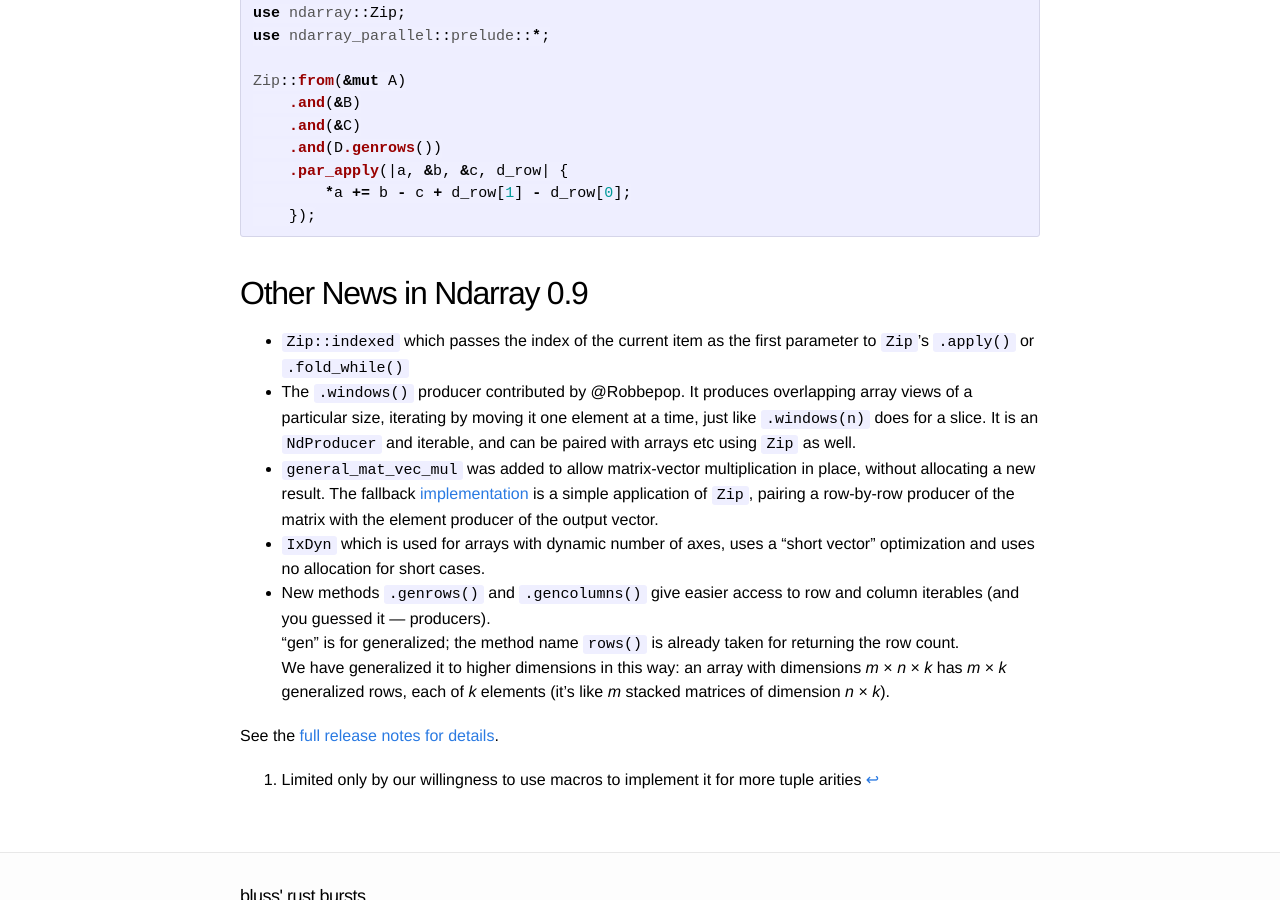
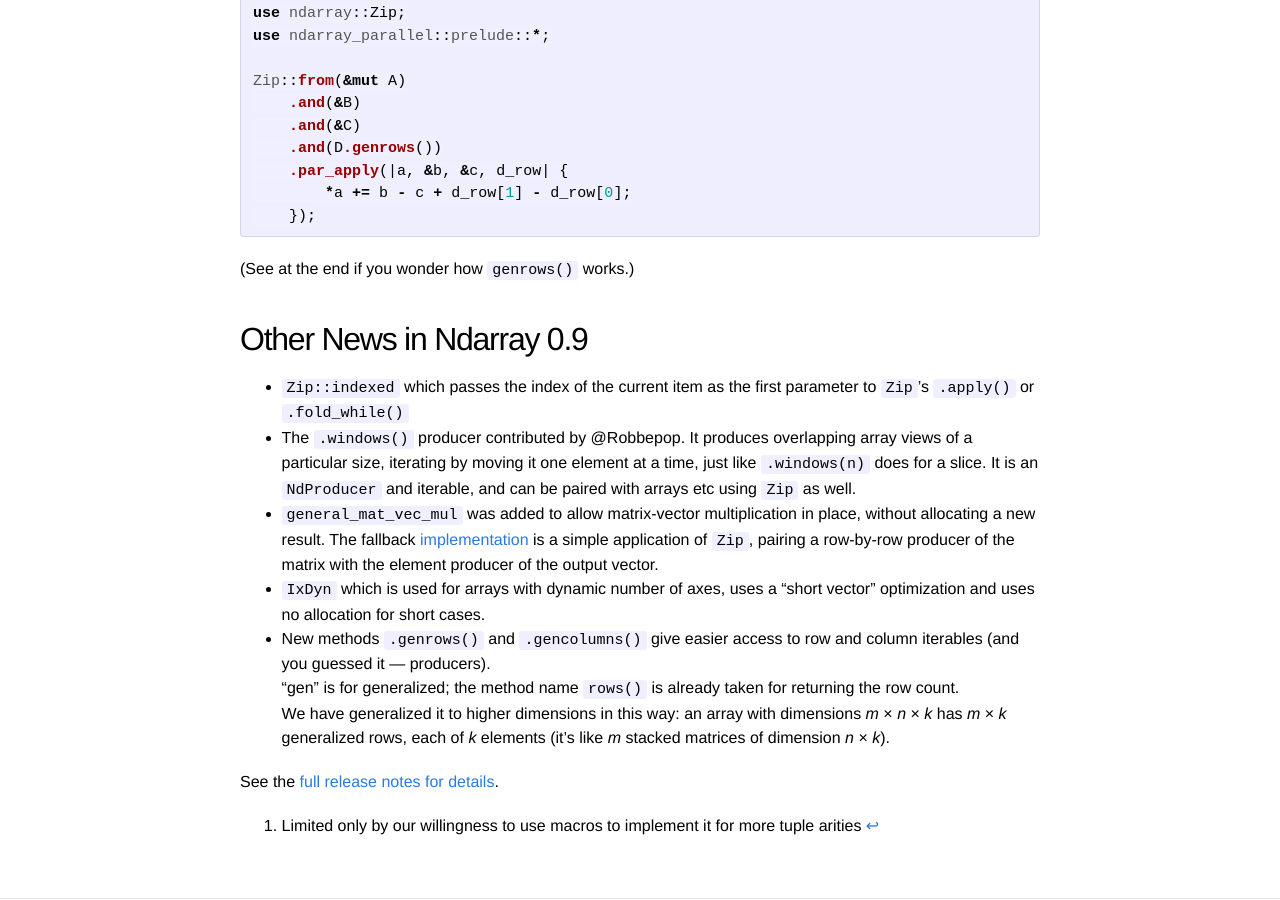
Before and after one commit to bluss/bluss.github.io, a Jekyll site: the page built from _posts/2017-04-09-ndarray-0.9.markdown, in a window 1280 px wide and 900 px high, scrolled down 1794 px. Built offline with Jekyll 4.4.1, drawn with Linux system fonts in a browser that asks for light colours.

Commit message:
Edit more

```diff
--- a/_posts/2017-04-09-ndarray-0.9.markdown
+++ b/_posts/2017-04-09-ndarray-0.9.markdown
@@ -105,6 +105,8 @@ Zip::from(&mut A)
     });
 {% endhighlight %}
 
+(See at the end if you wonder how `genrows()` works.)
+
 
 ## Other News in Ndarray 0.9
 
```
